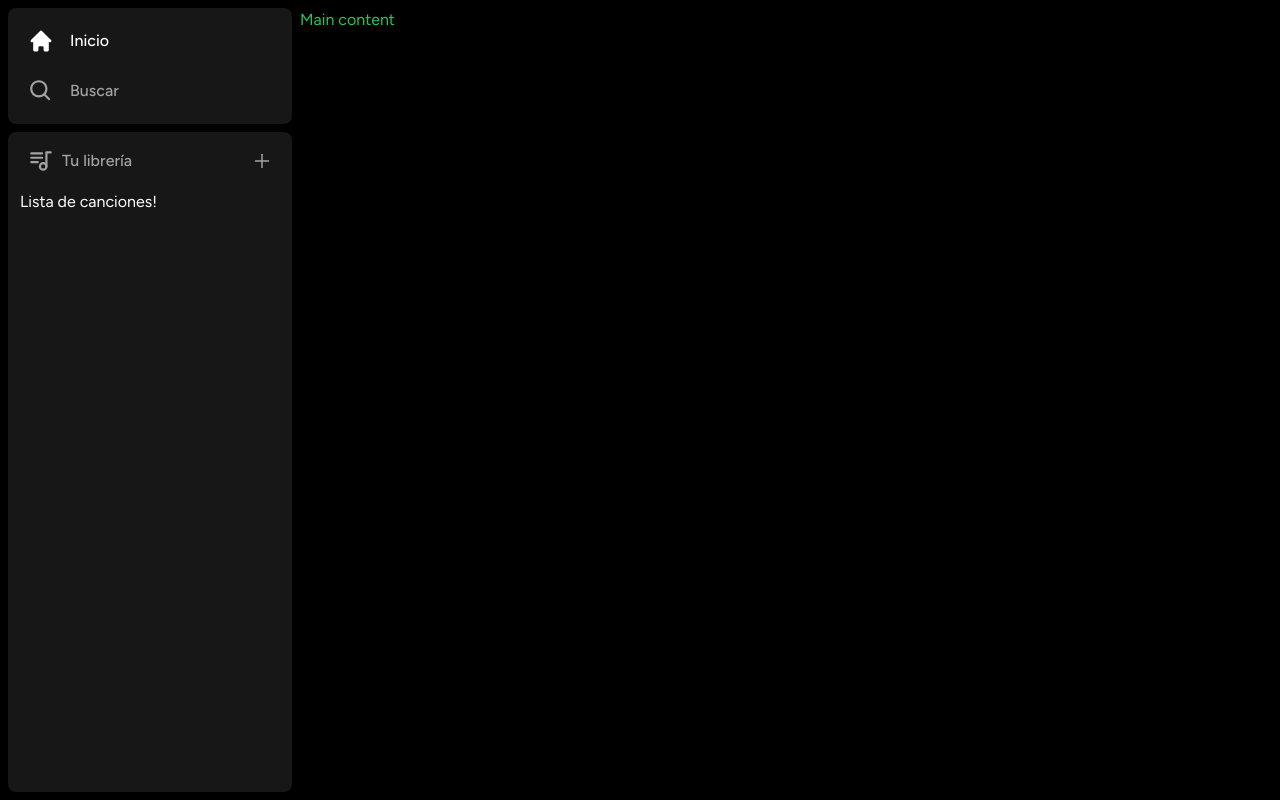
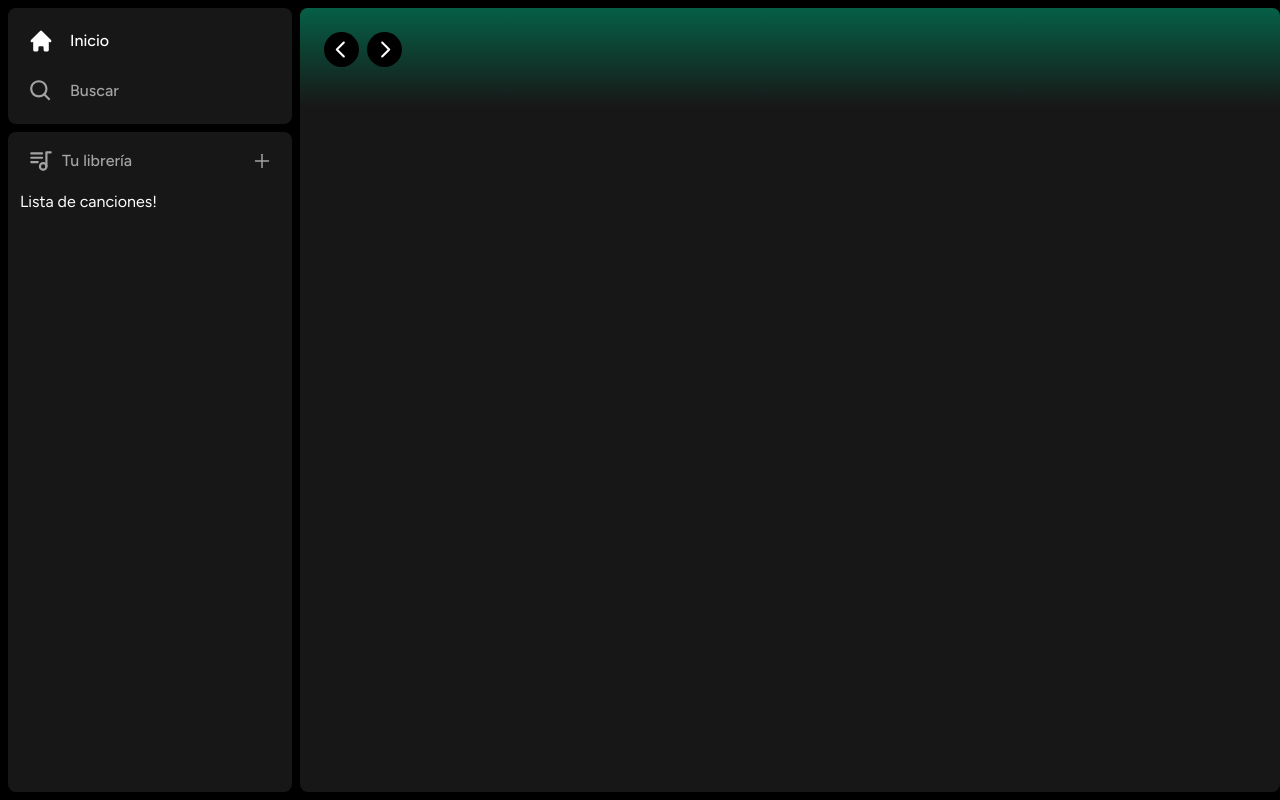
Before and after one commit to LaVieja1/songify, a Next.js app: page / in a window 1280 px wide. Built offline with nearby package versions, Linux system fonts and the light colour scheme.

Commit message:
añadido header con botones forward y back

```diff
--- a/app/(site)/page.tsx
+++ b/app/(site)/page.tsx
@@ -1,3 +1,9 @@
+import Header from "@/components/Header";
+
 export default function Home() {
-  return <div className="text-green-500">Main content</div>;
+  return (
+    <div className="bg-neutral-900 rounded-lg h-full w-full overflow-hidden overflow-y-auto">
+      <Header>Header</Header>
+    </div>
+  );
 }
--- /dev/null
+++ b/components/Header.tsx
@@ -0,0 +1,46 @@
+"use client";
+
+import { useRouter } from "next/navigation";
+import { RxCaretLeft, RxCaretRight } from "react-icons/rx";
+import { twMerge } from "tailwind-merge";
+
+interface HeaderProps {
+  children: React.ReactNode;
+  className?: string;
+}
+
+const Header: React.FC<HeaderProps> = ({ children, className }) => {
+  const router = useRouter();
+
+  const handleLogout = () => {
+    // Handle logout
+  };
+
+  return (
+    <div
+      className={twMerge(
+        `h-fit bg-gradient-to-b from-emerald-800 p-6`,
+        className
+      )}
+    >
+      <div className="w-full mb-4 flex items-center justify-between">
+        <div className="hidden md:flex gap-x-2 items-center">
+          <button
+            onClick={() => router.back()}
+            className="rounded-full bg-black flex items-center justify-center hover:opacity-75 transition"
+          >
+            <RxCaretLeft className="text-white" size={35} />
+          </button>
+          <button
+            onClick={() => router.forward()}
+            className="rounded-full bg-black flex items-center justify-center hover:opacity-75 transition"
+          >
+            <RxCaretRight className="text-white" size={35} />
+          </button>
+        </div>
+      </div>
+    </div>
+  );
+};
+
+export default Header;
```
